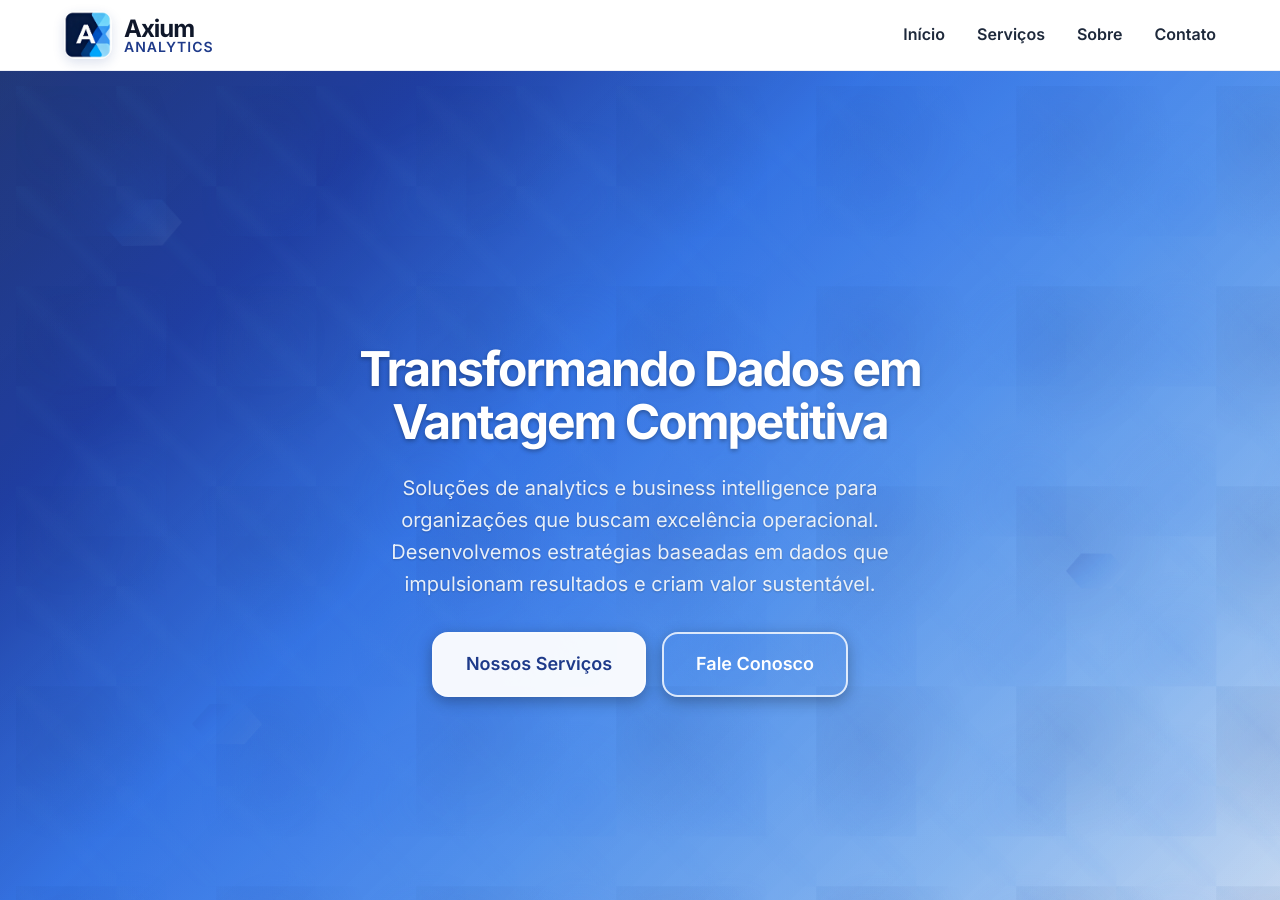
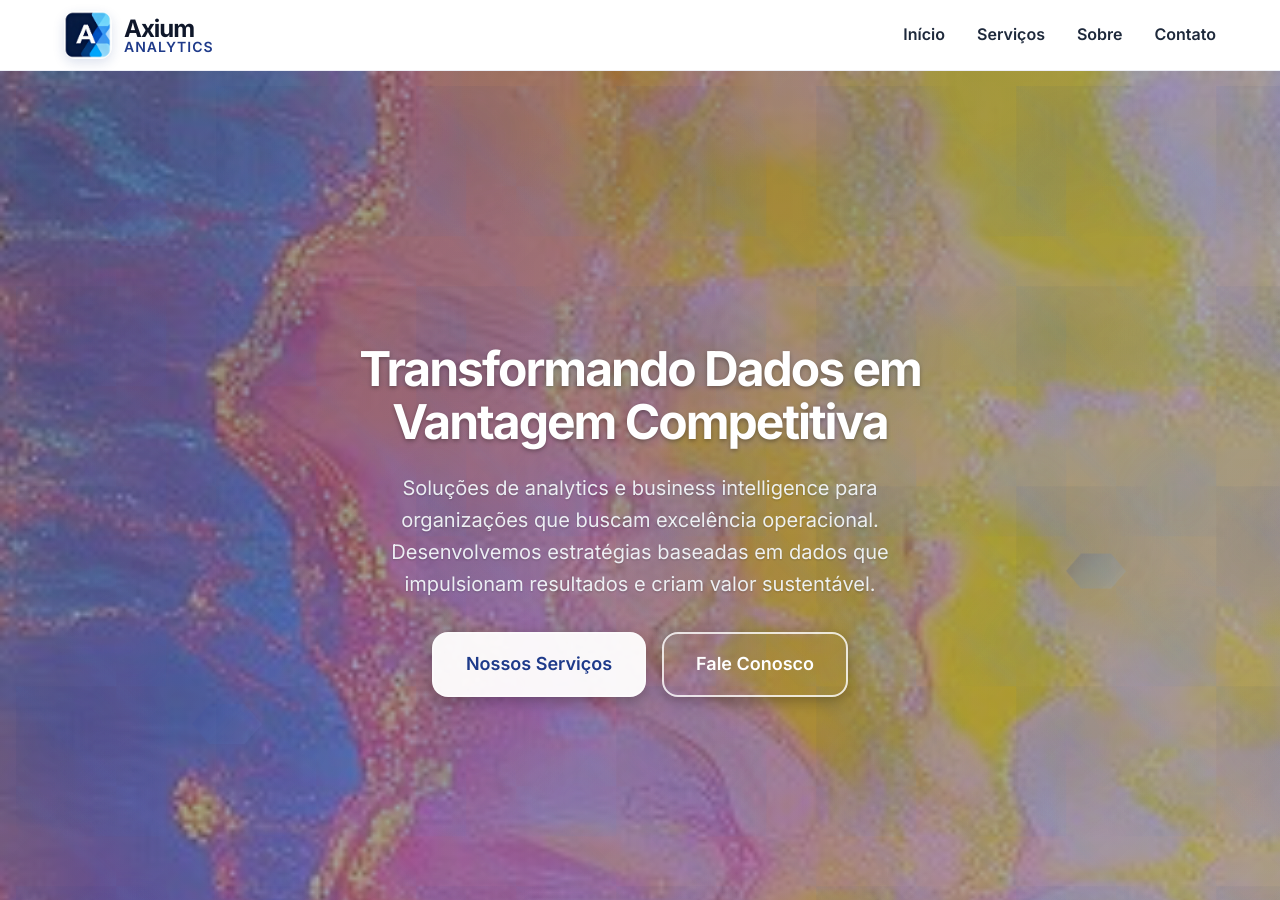
Before and after one commit to misaelsvp/axium-analytics, a Jekyll site: the page built from index.html, in a window 1280 px wide and 900 px high. Built offline with Jekyll 4.4.1, drawn with Linux system fonts in a browser that asks for light colours.

Commit message:
feat: adição de imagem de fundo personalizada no hero
- Integração da imagem bg_axium_analytics.jpeg como fundo do hero
- Configuração de background-size: cover para preenchimento completo
- Posicionamento centralizado da imagem
- Overlay azul semi-transparente para manter legibilidade do texto
- Design mais personalizado e profissional

```diff
--- a/_sass/_layout.scss
+++ b/_sass/_layout.scss
@@ -237,6 +237,10 @@
   display: flex;
   align-items: center;
   background: $geometric-gradient;
+  background-image: url('/assets/images/bg_axium_analytics.jpeg');
+  background-size: cover;
+  background-position: center;
+  background-repeat: no-repeat;
   overflow: hidden;
 
   &::before {
@@ -246,7 +250,7 @@
     left: 0;
     right: 0;
     bottom: 0;
-    background: linear-gradient(135deg, rgba(255,255,255,0.1) 0%, transparent 50%, rgba(255,255,255,0.05) 100%);
+    background: linear-gradient(135deg, rgba(30, 58, 138, 0.8) 0%, rgba(30, 58, 138, 0.6) 50%, rgba(30, 58, 138, 0.7) 100%);
   }
 
   .hero-content {
```
Also changed, not shown: assets/images/bg_axium_analytics.jpeg (added).
